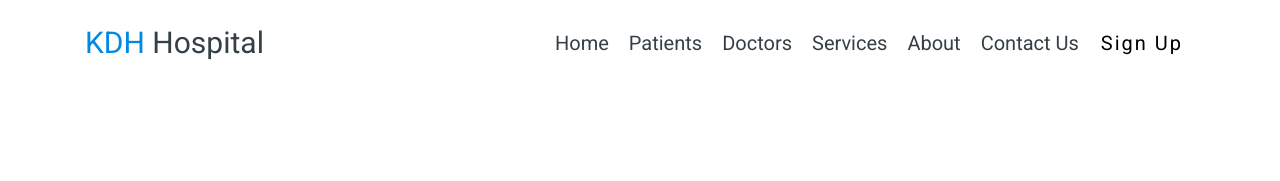
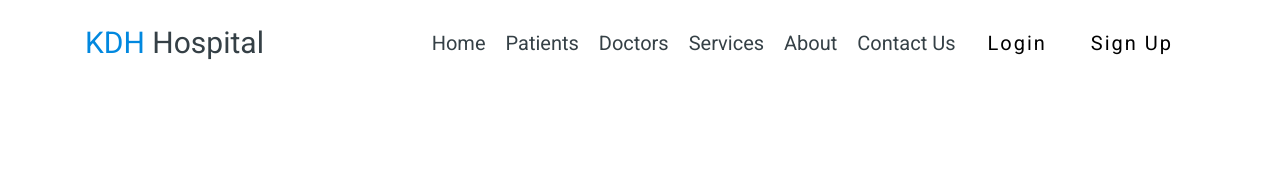
Before and after one commit to Hitstar53/KDH-Hospital-Website, a plain HTML site: page index.html in a window 1280 px wide. Shown: the top 181 px of the page. Drawn offline with nearby package versions, Linux system fonts and the light colour scheme.

Commit message:
login button
Signed-off-by: Hatim Sawai <hatimsawai76@gmail.com>

```diff
--- a/index.html
+++ b/index.html
@@ -29,8 +29,11 @@
             <li><a href="tabs/services.html">Services</a></li>
             <li><a href="tabs/about.html">About</a></li>
             <li><a href="tabs/contact.html">Contact Us</a></li>
+            <div class="login">
+                <li><a href="tabs/login.html">Login</a></li>
+            </div>
             <div class="signup">
-                <a href="tabs/signup.html">Sign Up</a>
+                <li><a href="tabs/signup.html">Sign Up</a></li>
             </div>
         </ul>
     </nav>
--- a/style.css
+++ b/style.css
@@ -496,6 +496,22 @@ header .fa-times{
 
 }
 
+.login a {
+  text-decoration: none;
+  color: #000;
+  padding: 5px 12px;
+  Letter-spacing: 2px;
+  font-size: 20px;
+  border: 2px solid #000;
+  border-radius: 8px;
+}
+
+.login a:hover {
+  background-color: #0188DF;
+  color: #fee;
+  transition: 0.25s;
+}
+
 .signup a{
   text-decoration: none;
   color: #000;
```
Also changed, not shown: tabs/Login.html (added, +12 -0 lines).
